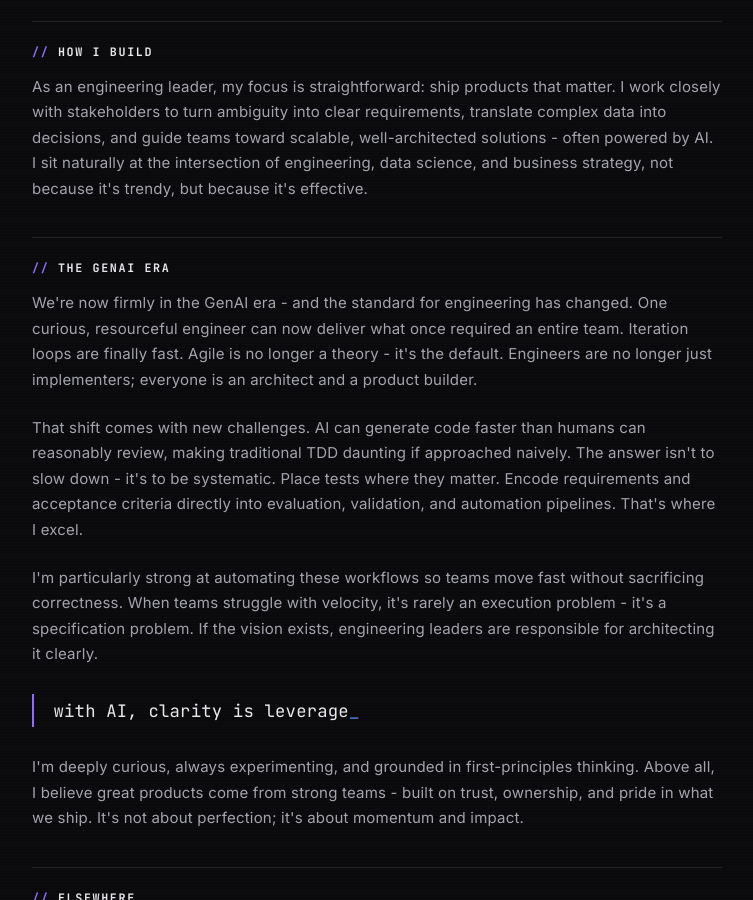
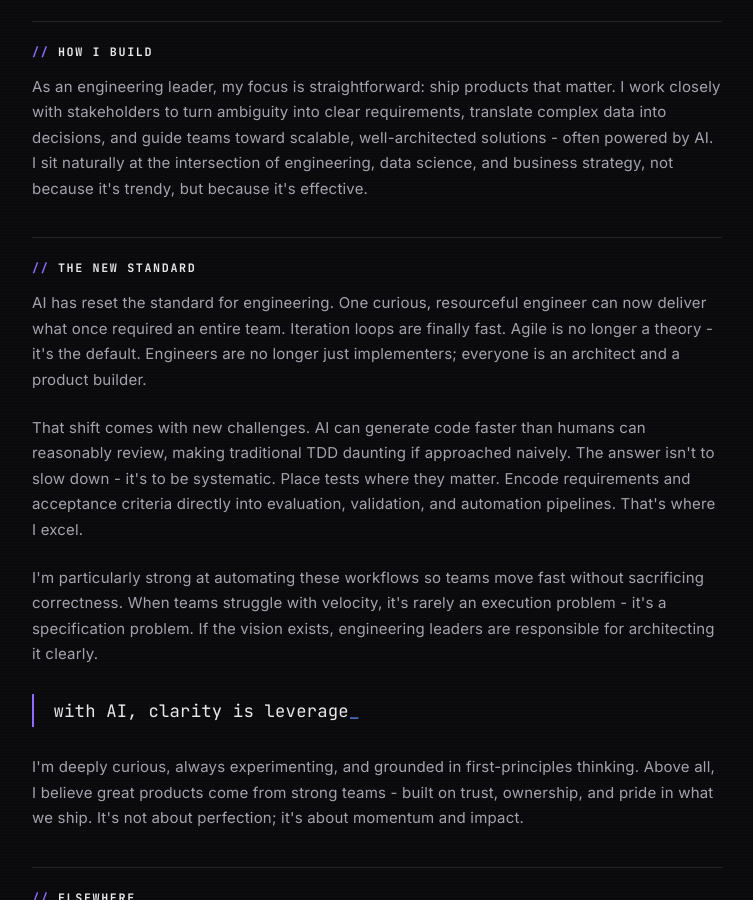
Before and after one commit to roseejones/roseejones.github.io, a Jekyll site: the page built from about.html, in a window 1280 px wide and 900 px high, scrolled down 668 px. Shown: the whole window, without its empty margins (263-1016 px from the left). Built offline with Jekyll 4.4.1, drawn with Linux system fonts in a browser that asks for light colours; nearby versions of some CDN libraries.

Commit message:
style: replace dated GenAI-era framing on about page

```diff
--- a/about.html
+++ b/about.html
@@ -43,13 +43,13 @@ layout: not_homepage
     </section>
 
     <section class="sec">
-        <h2 class="section-label">The GenAI era</h2>
+        <h2 class="section-label">The new standard</h2>
         <div class="about_paragraph">
             <p>
-                We're now firmly in the GenAI era - and the standard for engineering has changed. One curious,
-                resourceful engineer can now deliver what once required an entire team. Iteration loops are finally
-                fast. Agile is no longer a theory - it's the default. Engineers are no longer just implementers;
-                everyone is an architect and a product builder.
+                AI has reset the standard for engineering. One curious, resourceful engineer can now deliver what
+                once required an entire team. Iteration loops are finally fast. Agile is no longer a theory - it's
+                the default. Engineers are no longer just implementers; everyone is an architect and a product
+                builder.
             </p>
             <p>
                 That shift comes with new challenges. AI can generate code faster than humans can reasonably review,
```
